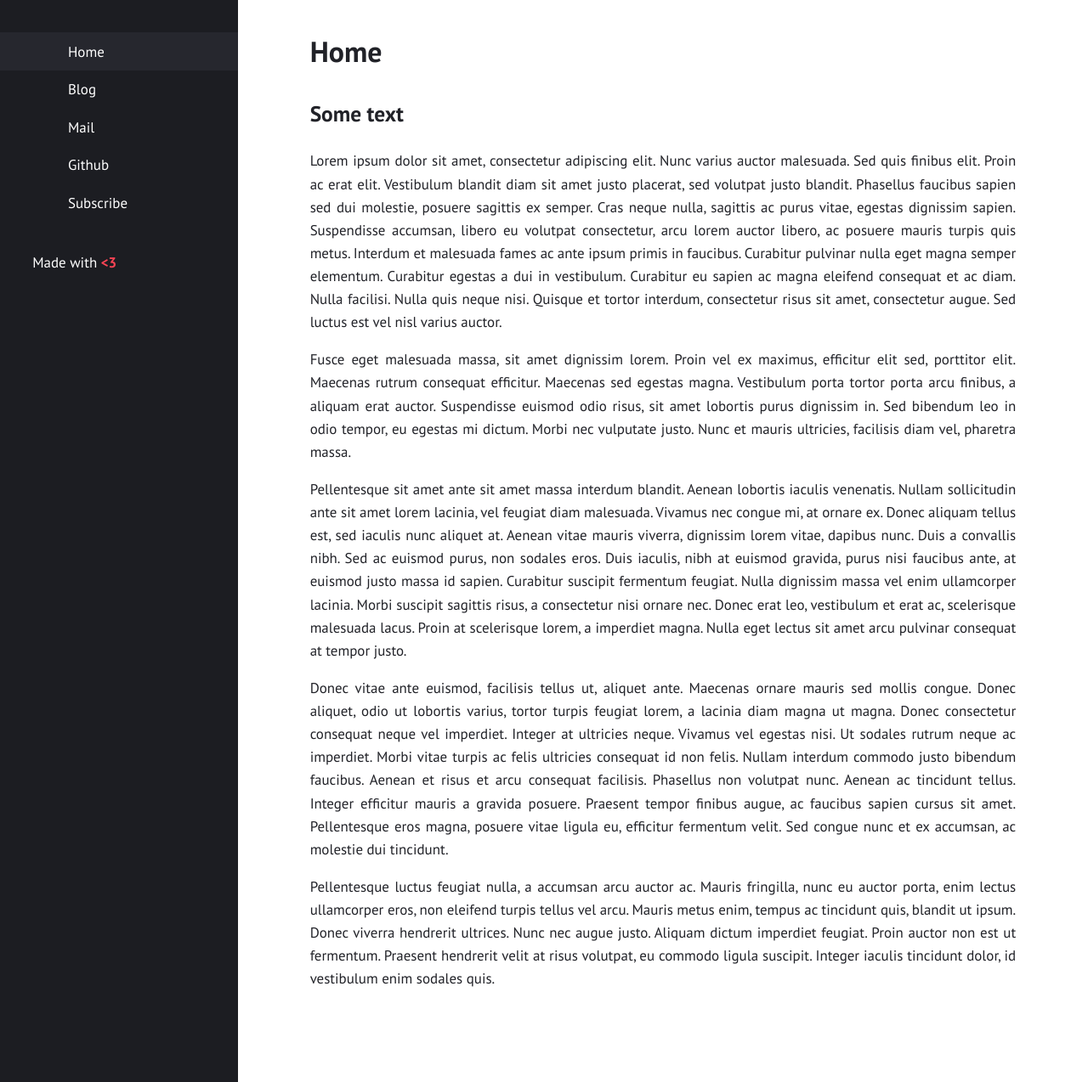
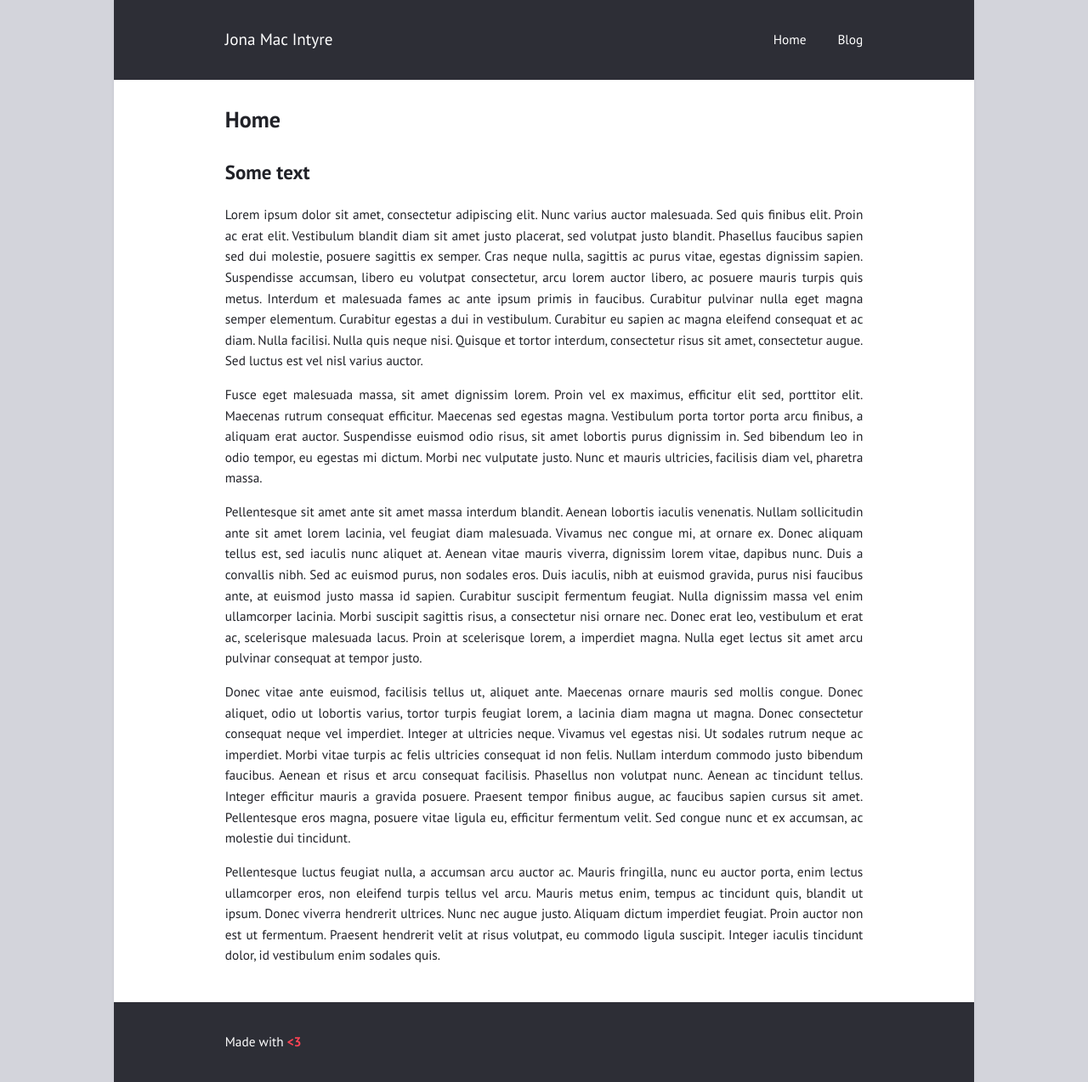
Before and after one commit to macinj1/macinj1.github.io, a Jekyll site: the page built from index.md, in a window 1280 px wide and 1274 px high. Shown: the whole window at 85% size. Built offline with Jekyll 4.4.1, drawn with Linux system fonts in a browser that asks for light colours.

Commit message:
Update _config.yml

```diff
--- a/_config.yml
+++ b/_config.yml
@@ -10,7 +10,7 @@ date_format: "%B %d, %Y"
 
 show_excerpts: true        # show article excerpts on the home page
 show_frame: true           # adds a gray frame to the site
-show_sidebar: true         # show a sidebar instead of the usual header
+show_sidebar: false        # show a sidebar instead of the usual header
 minimal: false             # use a dark header
 
 # Menu
```
